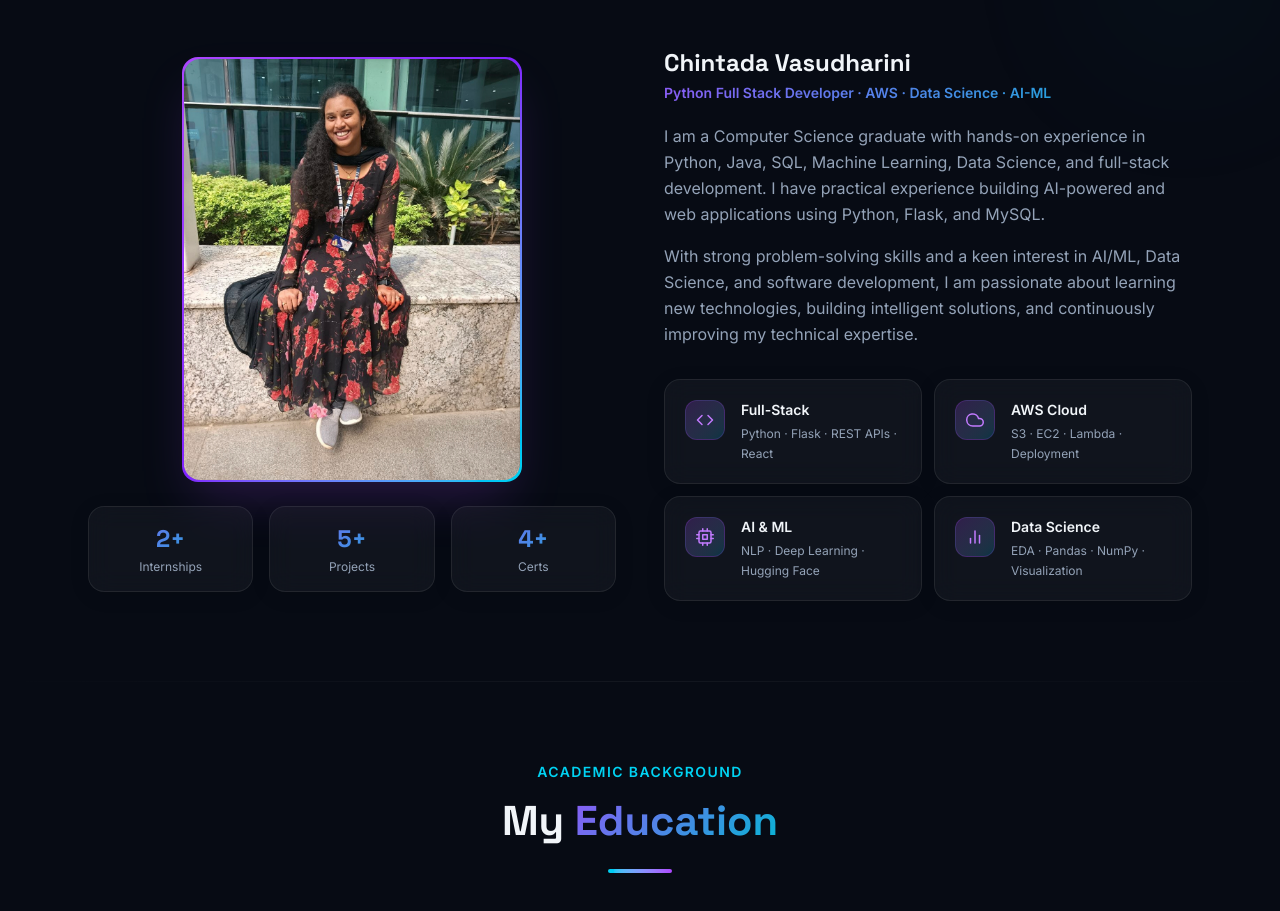
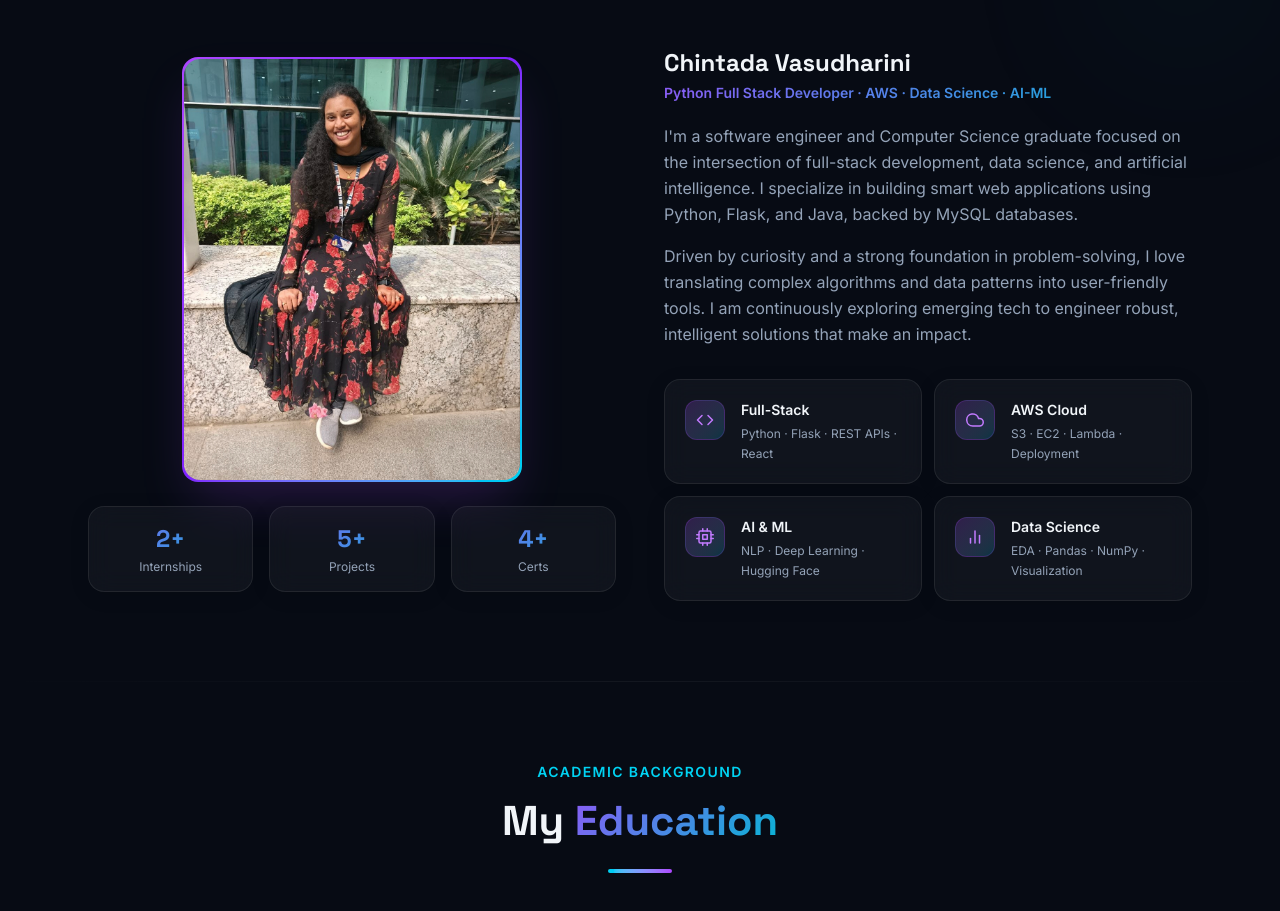
Before and after one commit to chintadavasudharini/portfolio, a React (Vite) app: page / in a window 1280 px wide. Shown: the part 1000-1911 px from the top of the page. Built offline with nearby package versions, Linux system fonts and the light colour scheme.

Commit message:
update: polish and rephrase about summary text to be different from resume

```diff
--- a/src/components/About.jsx
+++ b/src/components/About.jsx
@@ -104,10 +104,10 @@ export default function About() {
             <p className="gradient-text font-semibold text-sm mb-5">Python Full Stack Developer · AWS · Data Science · AI-ML</p>
 
             <p className="text-[var(--text-muted)] leading-relaxed mb-4">
-              I am a Computer Science graduate with hands-on experience in Python, Java, SQL, Machine Learning, Data Science, and full-stack development. I have practical experience building AI-powered and web applications using Python, Flask, and MySQL.
+              I'm a software engineer and Computer Science graduate focused on the intersection of full-stack development, data science, and artificial intelligence. I specialize in building smart web applications using Python, Flask, and Java, backed by MySQL databases.
             </p>
             <p className="text-[var(--text-muted)] leading-relaxed mb-8">
-              With strong problem-solving skills and a keen interest in AI/ML, Data Science, and software development, I am passionate about learning new technologies, building intelligent solutions, and continuously improving my technical expertise.
+              Driven by curiosity and a strong foundation in problem-solving, I love translating complex algorithms and data patterns into user-friendly tools. I am continuously exploring emerging tech to engineer robust, intelligent solutions that make an impact.
             </p>
 
             {/* Highlight cards */}
```
Also changed, not shown: 1 other file (tests, documents, lock files or other folders).
